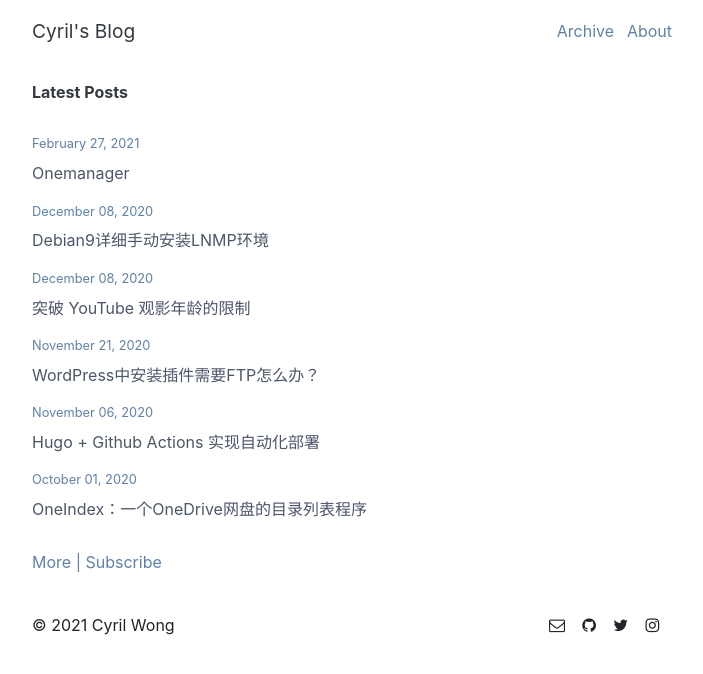
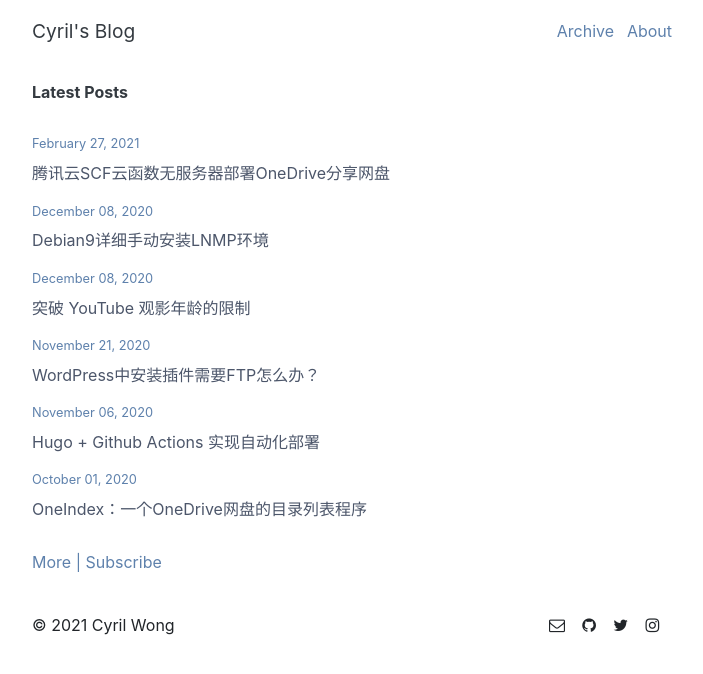
Before and after one commit to cyrilsoy/hello, a Jekyll site: the page built from index.md, in a window 1280 px wide. Shown: the top 674 px of the page, without its empty margins (288-991 px from the left). Built offline with Jekyll 4.4.1, drawn with Linux system fonts in a browser that asks for light colours.

Commit message:
Update 2021-02-27-onemanager.md

```diff
--- a/_posts/2021-02-27-onemanager.md
+++ b/_posts/2021-02-27-onemanager.md
@@ -1,3 +1,9 @@
+---
+layout: post
+title: 腾讯云SCF云函数无服务器部署OneDrive分享网盘
+permalink: /post/onemanager.html
+---
+
 OneDrive的网盘程序介绍过很多款,但是都是需要VPS服务器来部署,本文将介绍无需服务器,使用腾讯云SCF云函数服务,即可在云端部署你的OneDrive分享云盘.
 
 <!--more-->
```
Also changed, not shown: other parts of _posts/2021-02-27-onemanager.md (+2 -0 lines).
